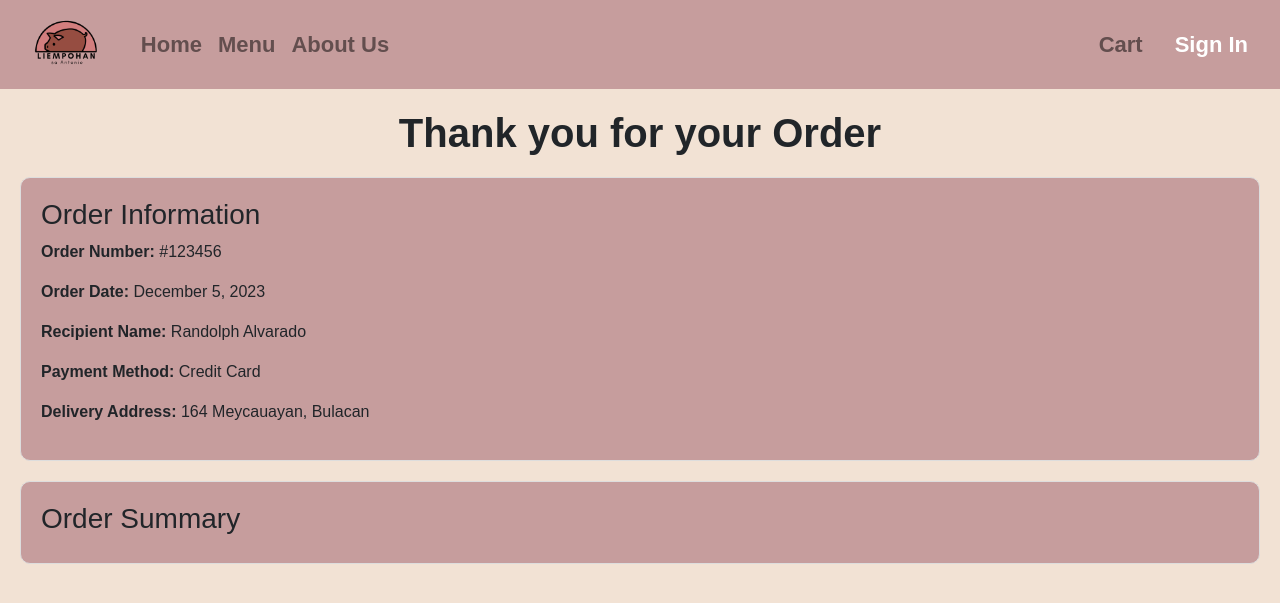
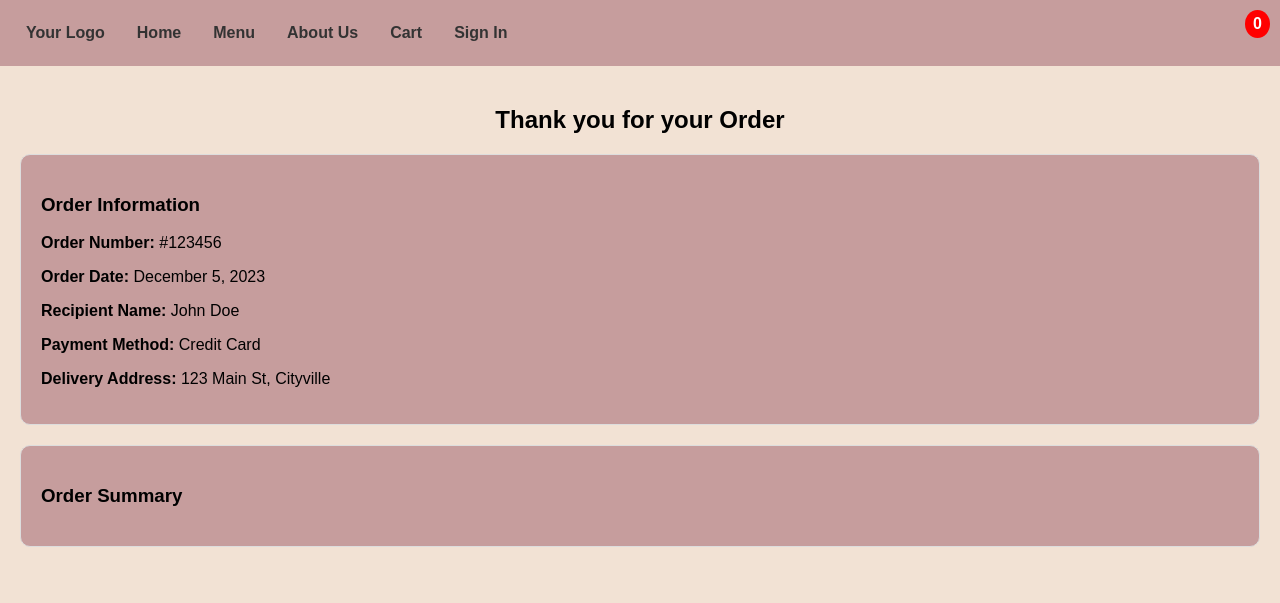
Before and after one commit to h4ms-codex/ICS2608-FinalOutput, a PHP site: page /order_confirmation.php in a window 1280 px wide. Shown: the top 603 px of the page. Run offline with PHP 8.4, Linux system fonts and the light colour scheme; some libraries are stand-ins or nearby versions; some web fonts are replaced.

Commit message:
Revert "new order_confirmation with navbar  (internal css)"
This reverts commit fa316077032bda1f8f38900ce62e20256bac595e.

```diff
--- a/order_confirmation.php
+++ b/order_confirmation.php
@@ -6,7 +6,6 @@
     <title>Order Confirmation</title>
 
     <link rel="stylesheet" href="https://fonts.googleapis.com/css2?family=KoHo&display=swap">
-    <link rel="stylesheet" href="https://maxcdn.bootstrapcdn.com/bootstrap/4.5.2/css/bootstrap.min.css">
 
     <style>
         body {
@@ -16,81 +15,60 @@
             background-color: #F2E2D4;
         }
 
-    h1 {
+        h1{
             font-weight: bold;
+
         }
 
         nav {
+            background-color: #C69D9D;
             padding: 10px;
             overflow: hidden;
             position: relative;
             font-weight: bold;
-        font-size: 22px;
         }
 
-    .navbar-light {
-        background-color: #C69D9D !important;
-    }
-
-
-
-    .logo,
-    nav a {
+        .logo, nav a {
+            float: left;
             display: block;
-        color: #ffffff;
+            color: #333;
             text-align: center;
             padding: 14px 16px;
             text-decoration: none;
             cursor: pointer;
-        transition: background-color 0.3s;
+            transition: background-color 0.3s, color 0.3s;
             border-radius: 20px;
         }
 
-    .logo img {
-        max-height: 50px;
-        margin-top: -5px;
+        .logo:hover, nav a:hover {
+            background-color: #ddd;
+            color: #333;
         }
 
-    .logo:hover,
-    nav a:hover {
-        background-color: #8c6d6d;
-
-    }
-
-    .logo:active,
-    nav a:active {
+        .logo:active, nav a:active {
             background-color: #555;
             color: white;
         }
 
-
+        .cart-btn {
+            position: relative;
+        }
 
         .cart-count {
             position: absolute;
-        top: 50%;
-        right: 50%;
-        transform: translate(50%, -50%);
+            top: 0;
+            right: 0;
             background-color: red;
             color: white;
-        padding: 8px 4px;
+            padding: 5px 8px;
             border-radius: 50%;
-        font-size: 14px;
-        z-index: -1;
         }
-
-    .cart-btn a,
-    .navbar-nav .nav-link {
-        color: #634E4E;
-        transition: color 0.3s;
-    }
-
 
         section {
             padding: 20px;
         }
 
-    .order-container,
-    .order-summary {
+        .order-container, .order-summary {
     border: 1px solid #ddd;
     padding: 20px;
     margin: 20px auto;
@@ -98,57 +76,43 @@
     background-color: #C69D9D;
 }
     </style>
-
 </head>
 <body>
 
-<nav class="navbar navbar-expand-lg navbar-light bg-light">
-    <a class="navbar-brand logo" href="index.php">
-        <img src="liempohan_logo.png" alt="Logo">
-    </a>
-    <button class="navbar-toggler" type="button" data-toggle="collapse" data-target="#navbarNav" aria-controls="navbarNav" aria-expanded="false" aria-label="Toggle navigation">
-        <span class="navbar-toggler-icon"></span>
-    </button>
-    <div class="collapse navbar-collapse" id="navbarNav">
-        <ul class="navbar-nav">
-            <li class="nav-item">
-                <a class="nav-link" href="index.php">Home</a>
-            </li>
-            <li class="nav-item">
-                <a class="nav-link" href="menu.php">Menu</a>
-            </li>
-            <li class="nav-item">
-                <a class="nav-link" href="about_us.php">About Us</a>
-            </li>
-        </ul>
-        <div class="cart-btn ml-auto">
-            <a class="nav-link" href="order_cart.php">Cart</a>
+
+
+    <nav class="navleft">
+        <a class="logo" href="#">Your Logo</a>
+        <a href="#">Home</a>
+        <a href="#">Menu</a>
+        <a href="#">About Us</a>
+        <div class="cart-btn">
+            <a href="#">Cart</a>
             <span class="cart-count">0</span>
         </div>
-        <a class="nav-link" href="login.php">Sign In</a>
-    </div>
+        <a href="#">Sign In</a>
     </nav>
 
     <section>
-    <h1 class="text-center">Thank you for your Order</h1>
+        <h1><center>Thank you for your Order</center></h1>
 
+        <!-- Order Information Container -->
         <div class="order-container">
             <h3>Order Information</h3>
             <p><strong>Order Number:</strong> #123456</p>
             <p><strong>Order Date:</strong> December 5, 2023</p>
-        <p><strong>Recipient Name:</strong> Randolph Alvarado</p>
+            <p><strong>Recipient Name:</strong> John Doe</p>
             <p><strong>Payment Method:</strong> Credit Card</p>
-        <p><strong>Delivery Address:</strong> 164 Meycauayan, Bulacan</p>
+            <p><strong>Delivery Address:</strong> 123 Main St, Cityville</p>
         </div>
 
+        <!-- Order Summary Container -->
         <div class="order-summary">
             <h3>Order Summary</h3>
+
 
         </div>
     </section>
 
-<script src="https://code.jquery.com/jquery-3.5.1.slim.min.js"></script>
-<script src="https://cdn.jsdelivr.net/npm/@popperjs/core@2.5.2/dist/umd/popper.min.js"></script>
-<script src="https://stackpath.bootstrapcdn.com/bootstrap/4.5.2/js/bootstrap.min.js"></script>
 </body>
 </html>
```
Lines whose indentation alone changed are shown as unchanged.
